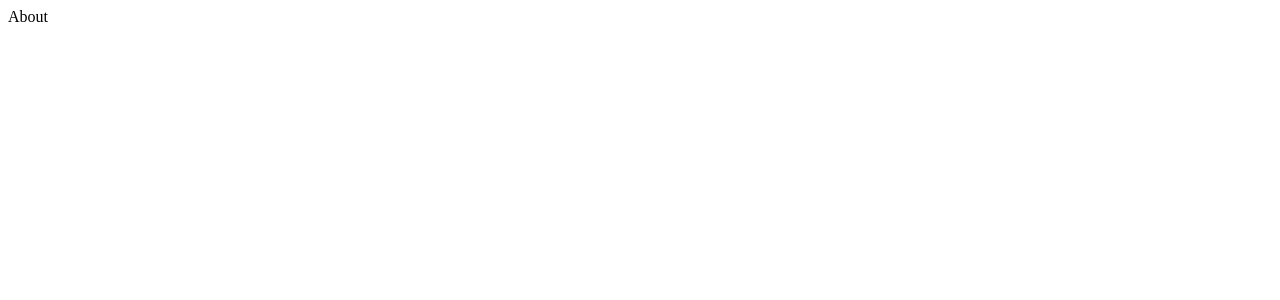
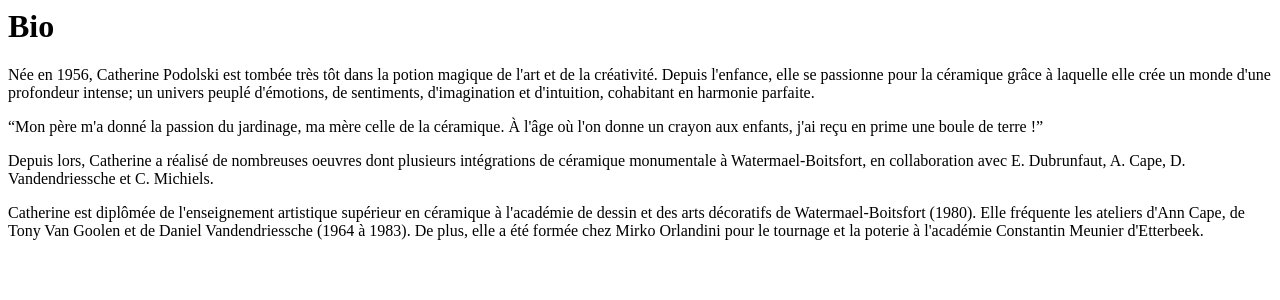
Before and after one commit to amandine-perichon/catherinepodolski.com, a React (Vite) app: page /about in a window 1280 px wide. Shown: the top 300 px of the page. Built offline with nearby package versions, Linux system fonts and the light colour scheme.

Commit message:
Add text content

```diff
--- a/src/about.tsx
+++ b/src/about.tsx
@@ -1,5 +1,16 @@
 import React from 'react'
+import Page from './page'
 
-const AboutPage: React.FC = () => <div>About</div>
+const AboutPage: React.FC = () => <Page>
+  <h1>Bio</h1>
+
+  <p>Née en 1956, Catherine Podolski est tombée très tôt dans la potion magique de l'art et de la créativité. Depuis l&apos;enfance, elle se passionne pour la céramique grâce à laquelle elle crée un monde d&apos;une profondeur intense; un univers peuplé d&apos;émotions, de sentiments, d&apos;imagination et d&apos;intuition, cohabitant en harmonie parfaite.</p>
+
+  <q>Mon père m&apos;a donné la passion du jardinage, ma mère celle de la céramique. À l&apos;âge où l&apos;on donne un crayon aux enfants, j&apos;ai reçu en prime une boule de terre !</q>
+
+  <p>Depuis lors, Catherine a réalisé de nombreuses oeuvres dont plusieurs intégrations de céramique monumentale à Watermael-Boitsfort, en collaboration avec E. Dubrunfaut, A. Cape, D. Vandendriessche et C. Michiels.</p>
+
+  <p>Catherine est diplômée de l&apos;enseignement artistique supérieur en céramique à l&apos;académie de dessin et des arts décoratifs de Watermael-Boitsfort (1980). Elle fréquente les ateliers d&apos;Ann Cape, de Tony Van Goolen et de Daniel Vandendriessche (1964 à 1983). De plus, elle a été formée chez Mirko Orlandini pour le tournage et la poterie à l&apos;académie Constantin Meunier d&apos;Etterbeek.</p>
+</Page>
 
 export default AboutPage
--- a/src/contact.tsx
+++ b/src/contact.tsx
@@ -1,5 +1,9 @@
 import React from 'react'
+import Page from './page'
 
-const ContactPage: React.FC = () => <div>Contact</div>
+const ContactPage: React.FC = () => <Page>
+  <h1>Contact</h1>
+  <p><a href="mailto:catherine.podolski@skynet.be">catherine.podolski@skynet.be</a></p>
+</Page >
 
 export default ContactPage
--- a/src/gallery.tsx
+++ b/src/gallery.tsx
@@ -1,5 +1,6 @@
 import React from 'react'
+import Page from './page'
 
-const GalleryPage: React.FC = () => <div>Gallery</div>
+const GalleryPage: React.FC = () => <Page>Gallery</Page>
 
 export default GalleryPage
--- a/src/home.tsx
+++ b/src/home.tsx
@@ -1,5 +1,9 @@
 import React from 'react'
+import Page from './page'
 
-const HomePage: React.FC = () => <div>Home</div>
+const HomePage: React.FC = () => <Page>
+  <h1>Catherine Podolksi, Ceramiste</h1>
+  <p>Catherine Podolski est céramiste et jardinière de talent, sa maison est nichée dans un renfoncement de la rue de l&apos;hospice communal. Son jardin magnifique forme un ilot propice a la création.</p>
+</Page>
 
 export default HomePage
--- /dev/null
+++ b/src/page.tsx
@@ -0,0 +1,5 @@
+import React from 'react'
+
+const Page: React.FC = ({ children }) => <div>{children}</div>
+
+export default Page
```
